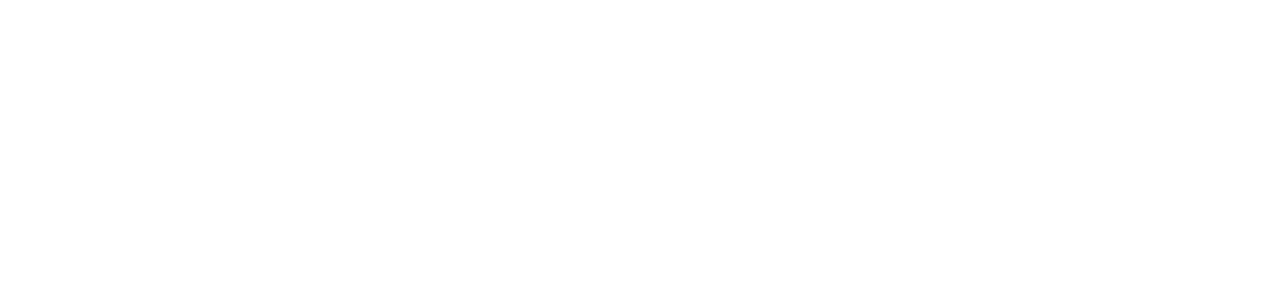
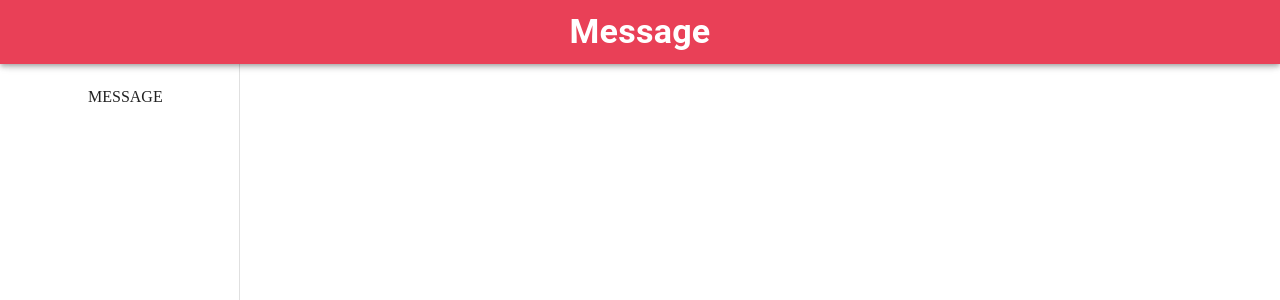
Before and after one commit to DropitupQwerty/reskyut-web-react, a React (Create React App) app: page /message in a window 1280 px wide. Before the commit this address had no page. Shown: the top 300 px of the page. Built offline with nearby package versions, Linux system fonts and the light colour scheme.

Commit message:
Page not found page and mesage ui (unfinished)

```diff
--- a/src/App.js
+++ b/src/App.js
@@ -9,8 +9,11 @@ import Profile from './pages/profile';
 import AnimalListing from './pages/animal-listing';
 import AdopptionPage from './pages/adoption-page';
 import AddAnimal from './pages/animallisting/addanimal';
+import Message from './pages/message';
 
 import { BrowserRouter as Router, Routes, Route } from 'react-router-dom';
+
+import PagenotFound from './PagenotFound';
 
 export default function App() {
   return (
@@ -22,11 +25,13 @@ export default function App() {
           <Route path="/profile" element={<Profile />}></Route>
           <Route path="/animallisting" element={<AnimalListing />}></Route>
           <Route path="/adoptionpage" element={<AdopptionPage />}></Route>
+          <Route path="/message" element={<Message />}></Route>
           {/* Animal Listing */}
           <Route
             path="/animallisting/addanimal"
             element={<AddAnimal />}
           ></Route>
+          <Route path="*" element={<PagenotFound />}></Route>
         </Routes>
       </Router>
     </ThemeProvider>
--- /dev/null
+++ b/src/PagenotFound.js
@@ -0,0 +1,21 @@
+import { Box, Typography } from '@mui/material';
+import React from 'react';
+import AppBarLayout from './components/appBarLayout';
+
+export default function PagenotFound() {
+  return (
+    <AppBarLayout>
+      <Box
+        sx={{
+          height: '100vh',
+          width: '100vw',
+          display: 'flex',
+          justifyContent: 'center',
+          alignItems: 'center',
+        }}
+      >
+        <Typography variant="h3">OOPS!! PAGE NOT FOUND HEHE</Typography>
+      </Box>
+    </AppBarLayout>
+  );
+}
--- a/src/pages/adoption-page.js
+++ b/src/pages/adoption-page.js
@@ -1,10 +1,11 @@
+import { Box, Typography } from '@mui/material';
 import React from 'react';
 import ShelterAdminLayout from '../components/shelterAdminLayout';
 
 export default function AdopptionPage() {
   return (
     <ShelterAdminLayout>
-      <div>adoptionpage</div>
+      <Box></Box>
     </ShelterAdminLayout>
   );
 }
--- /dev/null
+++ b/src/pages/message.js
@@ -0,0 +1,59 @@
+import {
+  AppBar,
+  Box,
+  Drawer,
+  List,
+  Toolbar,
+  Typography,
+  ListItem,
+  ListItemButton,
+  ListItemIcon,
+  ListItemText,
+} from '@mui/material';
+import React from 'react';
+
+const drawerWidth = 240;
+
+export default function Message() {
+  return (
+    <Box>
+      <AppBar
+        position="fixed"
+        sx={{ zIndex: (theme) => theme.zIndex.drawer + 1 }}
+      >
+        <Box sx={{ display: 'flex', justifyContent: 'center' }}>
+          <Toolbar>
+            {' '}
+            <Typography variant="h4" sx={{ fontWeight: '600' }}>
+              {'Message'}
+            </Typography>
+          </Toolbar>{' '}
+        </Box>
+      </AppBar>
+      <Drawer
+        variant="permanent"
+        sx={{
+          width: drawerWidth,
+          flexShrink: 0,
+          [`& .MuiDrawer-paper`]: {
+            width: drawerWidth,
+            boxSizing: 'border-box',
+          },
+        }}
+      >
+        <Toolbar />
+        <Box sx={{ overflow: 'auto' }}>
+          <List>
+            <ListItem>
+              <ListItemButton>
+                <ListItemIcon></ListItemIcon>
+                MESSAGE
+                <ListItemText />
+              </ListItemButton>
+            </ListItem>
+          </List>
+        </Box>
+      </Drawer>
+    </Box>
+  );
+}
```
